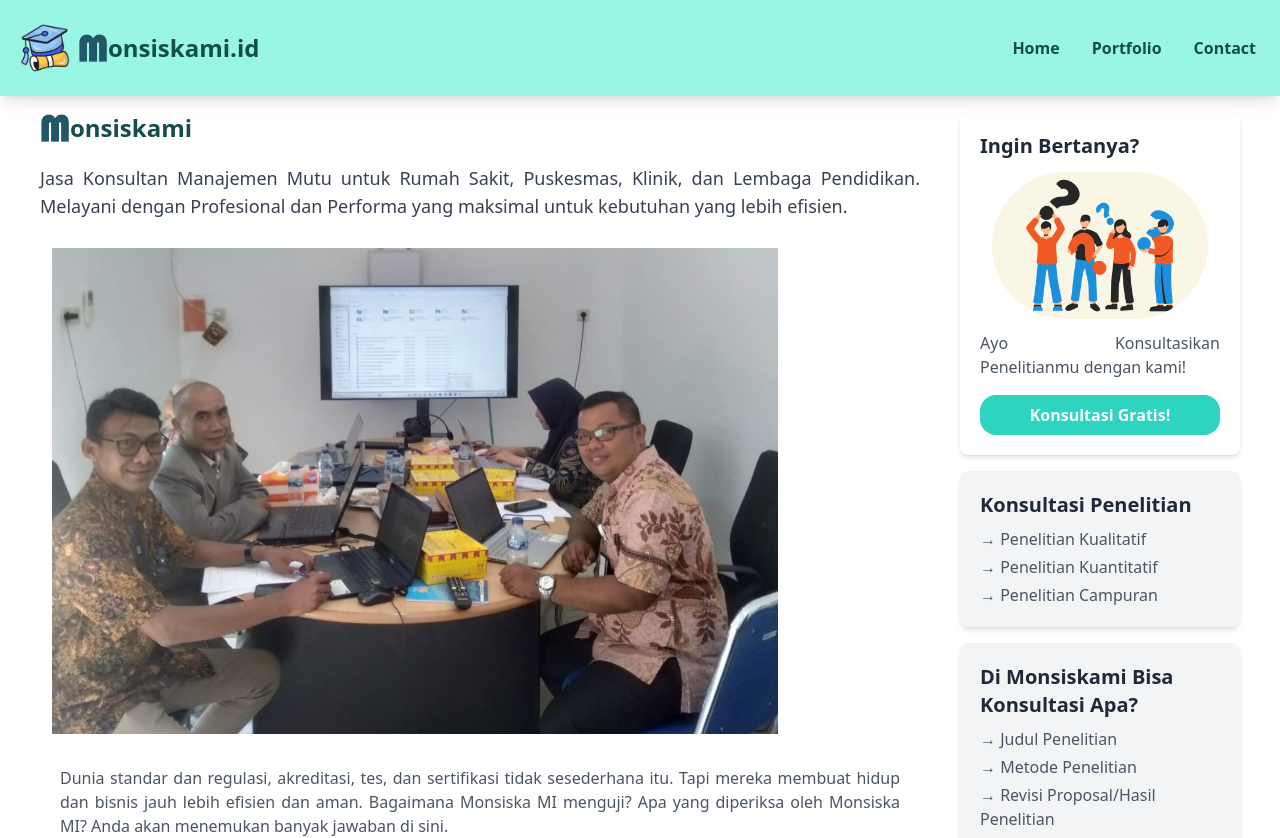
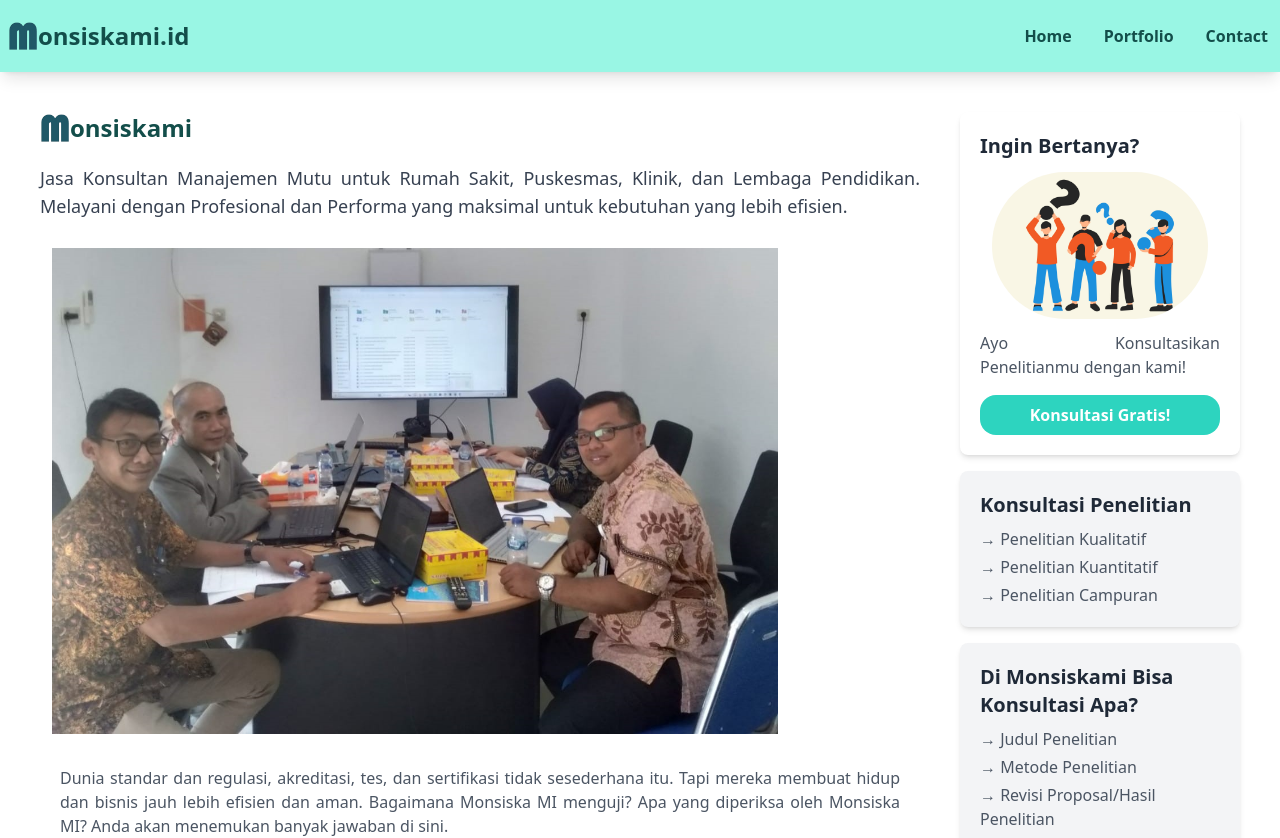
Before and after one commit to faishaltsq/monsiska, a Next.js app: page / in a window 1280 px wide. Shown: the top 838 px of the page. Built offline with nearby package versions, Linux system fonts and the light colour scheme.

Commit message:
Update bug

```diff
--- a/src/app/components/navbar.js
+++ b/src/app/components/navbar.js
@@ -40,16 +40,9 @@ export default function Navbar() {
   ));
 
   return (
-    <div className="bg-teal-200 font-bold p-5 shadow-lg fixed top-0 left-0 w-full z-10">
+    <div className="bg-teal-200 font-bold p-2 shadow-lg fixed top-0 left-0 w-full z-10">
       <nav className="container mx-auto flex justify-between items-center">
         <Link href="/" className="flex items-center space-x-2 cursor-pointer">
-          <Image
-            src="/images/graduation.png"
-            width={50}
-            height={50}
-            alt="Logo"
-            priority
-          />
           <div className="flex items-center overflow-hidden hover:scale-105 transition duration-300">
             <Image
               src="/images/MONSISKAMI-removebg-preview.png"
```
